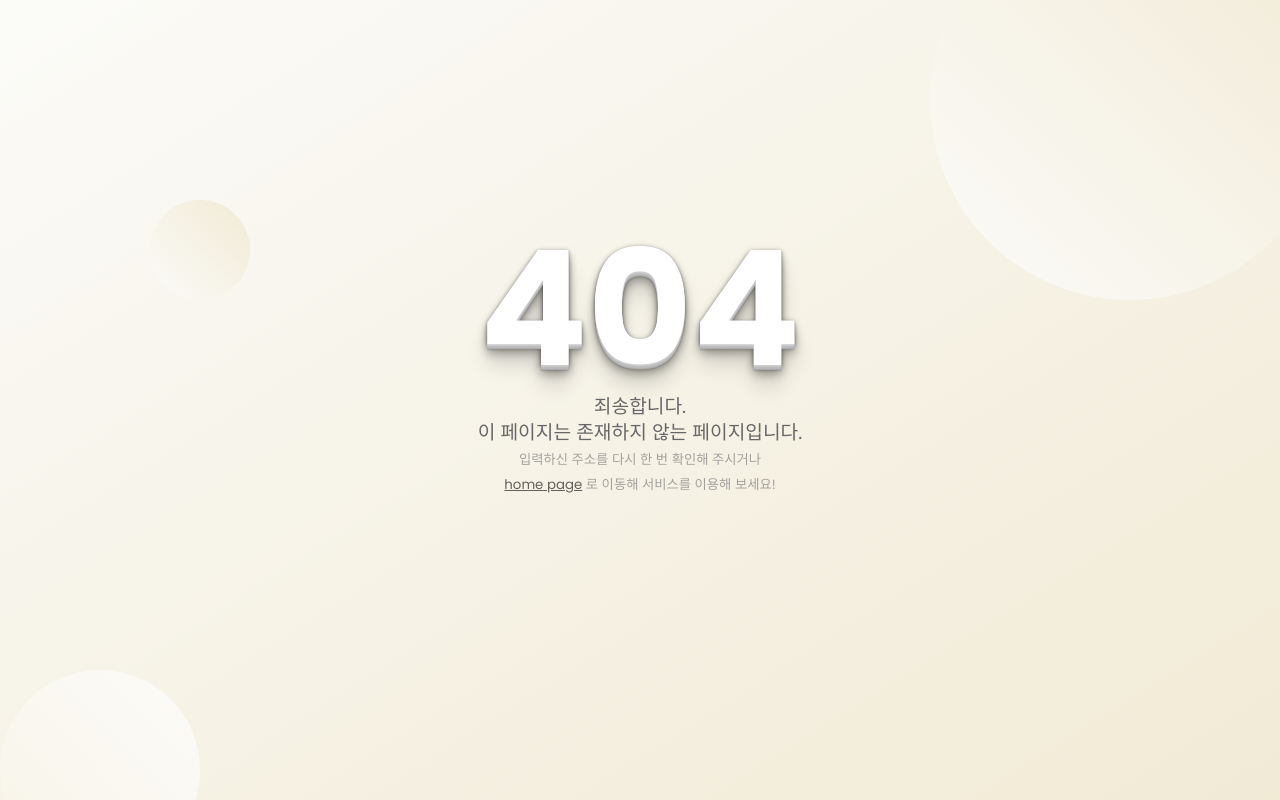
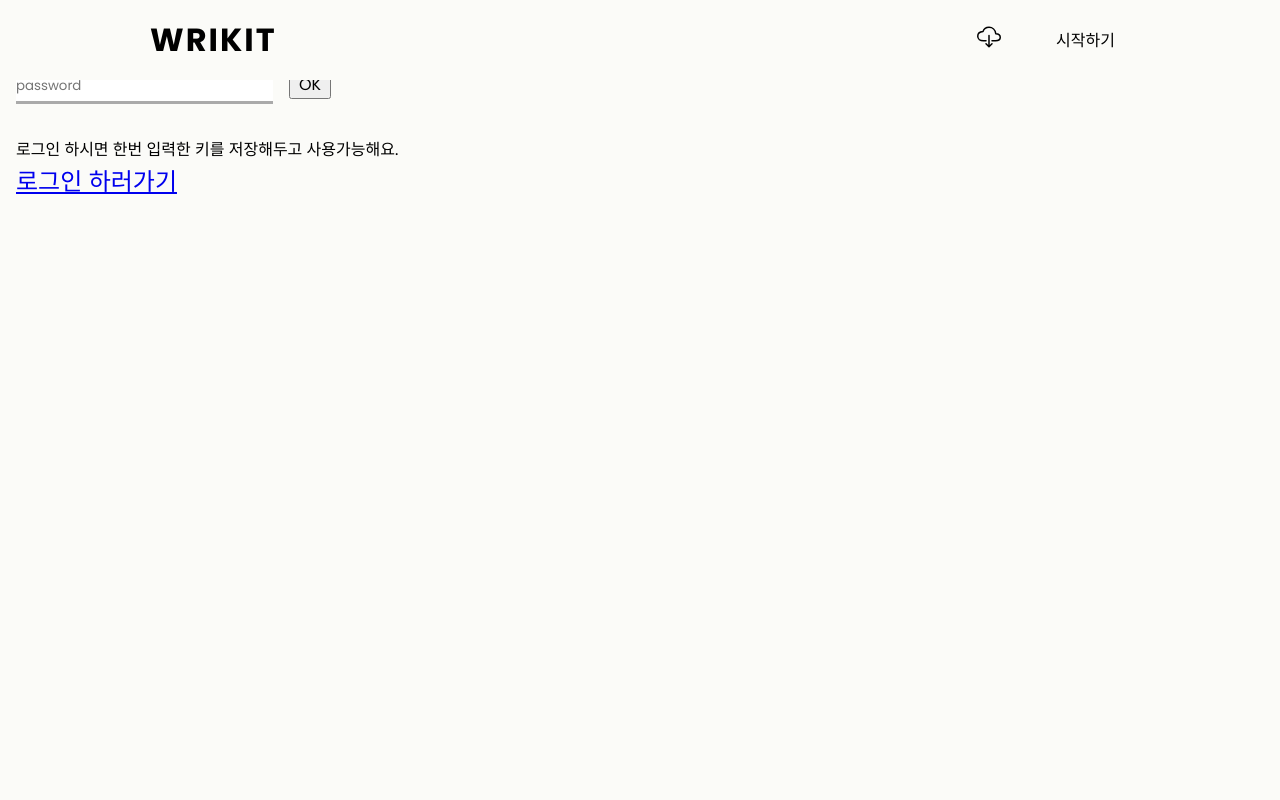
Before and after one commit to wrikit/wrikitFront, a React (Create React App) app: page /document/1 in a window 1280 px wide. Before the commit this address had no page. Built offline with nearby package versions, Linux system fonts and the light colour scheme; no server answers; the HTML template or start-up script is replaced by a standard one.

Commit message:
FEAT: 문서 뷰페이지추가, 텍스트에디터완성되진 않아서 지금은 그냥 텍스트로 표시

```diff
--- a/src/App.js
+++ b/src/App.js
@@ -4,6 +4,7 @@ import axios, { formToJSON } from "axios";
 import Header from "./components/Header";
 import MainPage from "./pages/MainPage";
 import Document from "./pages/Document";
+import DocumentView from "./pages/DocumentView";
 import TextEditor from "./components/DocumentPage/TextEditor";
 import LoginPage from "./components/LoginPage/LoginTemplate";
 import Register from "./components/LoginPage/Register";
@@ -85,6 +86,7 @@ function App() {
           <Route element={<PageLayout />}>
             <Route path="/" element={<MainPage />} />
             <Route path="/document" element={<Document />} />
+            <Route path="/document/:id" element={<DocumentView />} />
             <Route path="/register" element={<Register />} />
             <Route path="/lgpage" element={<LoginPage />} />
             <Route path="/textEditor" element={<TextEditor />} />
--- a/src/components/DocumentPage/TextEditor.js
+++ b/src/components/DocumentPage/TextEditor.js
@@ -30,6 +30,7 @@ const TextEditor = (props) => {
         .then((res) => {
           console.log("get-document", res.data.result.content);
           // 문서내용 받아온 것 보이도록 설정
+          // 만약 문서받아오기 실패하면?
           setContents(res.data.result.content);
           // 문서제목 받아오기 보이도록 설정
           setTitle(res.data.result.docName); //docName이 get-document에서 받아오게 설정안돼있어 아직은 못받아옴
--- /dev/null
+++ b/src/components/DocumentView/ContentBox.js
@@ -0,0 +1,22 @@
+import { useState, useRef, useEffect } from "react";
+
+const ContentBox = props => {
+  const contentRef = useRef(null);
+
+  useEffect(() => {
+    contentRef.current.innerText = props.content;
+
+  }, []);
+
+  return <div className={props.divClass}>
+    <p ref={contentRef} className={props.contentClass}></p>
+  </div>;
+}
+
+ContentBox.defaultProps = {
+  content: '',
+  contentClass: '',
+  divClass: ''
+};
+
+export default ContentBox;
--- /dev/null
+++ b/src/components/DocumentView/PassInput.js
@@ -0,0 +1,43 @@
+import { useState } from "react";
+
+const PassInput = props => {
+  const [pass, setPass] = useState('');
+
+  const inputHandler = e => {
+    setPass(e.target.value);
+  }
+  const inputEnterDown = e => {
+    (e.key=="Enter") && callbackHandler();
+  }
+  const callbackHandler = () => {
+    props.callback(pass);
+  }
+
+
+  return <div className={props.divClass} >
+    <div className="document-name">{props.documentName}</div>
+    <input
+      type="password"
+      className={props.inputClass}
+      onChange={inputHandler}
+      onKeyDown={inputEnterDown}
+      placeholder={props.placeHorder}
+      ref={props.inputRef} />
+    <button className={props.buttonClass} onClick={callbackHandler}>
+      {props.buttonText}
+    </button>
+  </div>;
+}
+
+PassInput.defaultProps = {
+  documentName: '',
+  callback: () => {},
+  divClass: '',
+  inputClass: '',
+  buttonClass: '',
+  placeHorder: '',
+  buttonText: 'OK',
+  inputRef: null
+}
+
+export default PassInput;
--- /dev/null
+++ b/src/pages/DocumentView.js
@@ -0,0 +1,139 @@
+import { useState, useRef } from "react";
+import { useParams } from "react-router-dom";
+import axios from "axios";
+import PassInput from "../components/DocumentView/PassInput";
+import ContentBox from "../components/DocumentView/ContentBox";
+import { copyToClipboard, getCookie } from "../tools";
+
+const DocumentView = () => {
+  const { id } = useParams();
+  const [docName, setDocName] = useState(false);
+  const [saveKey, setSaveKey] = useState(false);
+  const [isDisplay, setIsDisplay] = useState(false);
+  const [content, setContent] = useState(false);
+  const passRef = useRef(null);
+  // TODO 문서이름 가져오는 api만들기 ...OK
+  // TODO 프로필받아서 키를 가지고있는지 확인 ...OK
+  // TODO 문서이름표시, 비밀번호 입력받아서 서버로 요청 ...OK
+  // TODO 비밀번호를 입력받는 컴포넌트 -> css만하면됨
+  //  ^^^ props -> 문서이름, 입력받은뒤 실행할 콜벡 ...OK
+  // TODO 문서내용을 표시하고 제어할 컴포넌트 -> TextEditor필요
+  // TODO 요청결과에 화면에표시 -> TextEditor.js를 약간 수정해서 사용가능
+  // TODO 문서가 수정가능한지 확인, 수정기능 on/off
+  // TODO 만약 로그인 상태에서 입력한 문서비밀번호가 일치하면 저장 ...OK
+  // TODO 복사하기 버튼 ...OK
+
+  const getSaveKey = (docId) => {
+    axios.post(
+      "http://localhost:8000/main/get-documentkey/",
+      {},
+      { withCredentials: true })
+    .then(res => {
+      const keys = res.data.keys;
+      if (docId in keys) {
+        setSaveKey(keys[docId]);
+      }
+    });
+  }
+  const inputKeyCB = (key, URL='http://localhost:8000/') => {
+    axios.post(
+      `${URL}main/get-document/`,
+      {documentid: id, documentkey: key})
+    .then(res => {
+      if (res.data.result) {
+        setContent(res.data.result.content);
+        if (getCookie('username') != 'null') {
+          axios.post(
+            `${URL}main/add-document-key/`,
+            {documentid: id, documentkey: key},
+            { withCredentials: true });
+        }
+        setIsDisplay(true);
+      } else {
+        alert("패스워드가 일치하지 않습니다");
+        passRef.current.focus();
+
+      }
+    });
+  }
+  const copyContent = () => {
+    if (copyToClipboard(content)) {
+      alert(true);
+    } else {
+      alert(false);
+    }
+  }
+
+  axios.post(
+    "http://localhost:8000/main/get-document-name/",
+    { documentid: id },
+    { withCredentials: true })
+  .then(res => {
+    if (res.data.result) {
+      setDocName(res.data.data);
+      if (res.data.public) {
+        setIsDisplay(true);
+      } else {
+        getSaveKey(id);
+      }
+      return true;
+    } else {
+      alert("문서가 존재하지 않습니다 :(");
+      return false;
+    }
+  })
+  .then(isExist => {
+    if (isExist) {
+      if (saveKey) {
+        axios.post(
+          "http://localhost:8000/main/get-document/",
+          { documentid: id,
+            documentkey: saveKey })
+        .then(res => {
+          if (res.data.result) {
+            setContent(res.data.result.content);
+            setIsDisplay(true);
+          } else {
+            axios.post(
+              "http://localhost:8000/main/delete-document-key/",
+              { delete: id },
+              { withCredentials: true });
+          }
+        });
+      }
+    } else {
+      document.location.href = "/";
+    }
+  });
+
+  return <div className="document-view">
+    {isDisplay ? (
+      <div>
+        <div className="document-name">{docName}</div>
+        <ContentBox
+          content={content}
+          divClass='content-main'
+          contentClass='content-text' />
+        <button className="copy-button" onClick={copyContent} >복사하기</button>
+      </div>
+    ) : (
+      <div className="pass-input">
+        <PassInput
+          documentName={docName}
+          callback={inputKeyCB}
+          placeHorder="password"
+          divClass="passinut-main"
+          buttonClass="passinput-button"
+          inputClass="passinput-input"
+          inputRef={passRef} />
+        <p className="info">
+          로그인 하시면 한번 입력한 키를 저장해두고 사용가능해요. <br />
+          <a href="http://localhost:3000/lgpage">로그인 하러가기</a>
+        </p>
+      </div>
+
+    )}
+  </div>;
+};
+
+export default DocumentView;
--- a/src/styles/App.scss
+++ b/src/styles/App.scss
@@ -4,3 +4,4 @@
 @import "./MainPage.scss";
 @import "./Mypage.scss";
 @import "./Profile.scss";
+@import "./DocumentView.scss";
--- /dev/null
+++ b/src/styles/DocumentView.scss
@@ -0,0 +1,42 @@
+.document-view {
+  padding-top: 70px;
+  // PassInput, ContentBox 공통
+  .document-name {
+    font-size: 2.5rem;
+    margin-left: 1rem;
+  }
+  // ContentBox
+  .content-main {
+    background-color: #EEEEEE;
+    margin: 1rem;
+    padding: 1rem;
+    border-radius: 1rem;
+  }
+  .copy-button {
+    margin-left: 1rem;
+  }
+  // PassInput
+  .pass-input {
+    .passinput-input {
+      margin-left: 1rem;
+      height: 2rem;
+      border-top: 0;
+      border-left: 0;
+      border-right: 0;
+      border-bottom: 3px solid #AAAAAA;
+    }
+    .passinput-button {
+      margin-left: 1rem;
+      padding: 0 8px 0 8px;
+      font-size: 1rem;
+    }
+    .info {
+      padding: 1rem;
+      padding-top: 2rem;
+      a {
+        font-size: 1.5rem;
+      }
+    }
+  }
+
+}
--- /dev/null
+++ b/src/tools.js
@@ -0,0 +1,52 @@
+// 공통적으로 자주 사용하는 함수들
+// 쿠키가져오기, 패스워드 유효성검사, 입력제어함수, ...
+// 1. 함수정의
+// 2. 파일 마지막 라인의 export {} 부분에 함수 추가
+
+const getCookie = key => {
+  let value = document.cookie.match('(^|;) ?' + key + '=([^;]*)(;|$)');
+  return value ? value[2] : null;
+}
+
+const inputHandler = (settingFunc) => {
+  return (event) => {
+    settingFunc(event.target.value);
+  };
+}
+
+const copyToClipboard = text => {
+  if (c2c_use_navigator(text)) {
+    return true;
+  } else {
+    return c2c_exec_command(text);
+  }
+}
+const c2c_use_navigator = text => {
+  navigator.clipboard.writeText(text)
+    .then(() => {
+      return true;
+    })
+    .catch(() => {
+      return false;
+    })
+}
+const c2c_exec_command = text => {
+  try {
+    const textarea = document.createElement('textarea');
+    textarea.value = text;
+    document.body.appendChild(textarea);
+    textarea.select();
+    document.execCommand('copy');
+    document.body.removeChild(textarea);
+    return true;
+  } catch (error) {
+    console.warn(error);
+    return false;
+  }
+}
+
+export {
+  getCookie,
+  inputHandler,
+  copyToClipboard
+};
```
